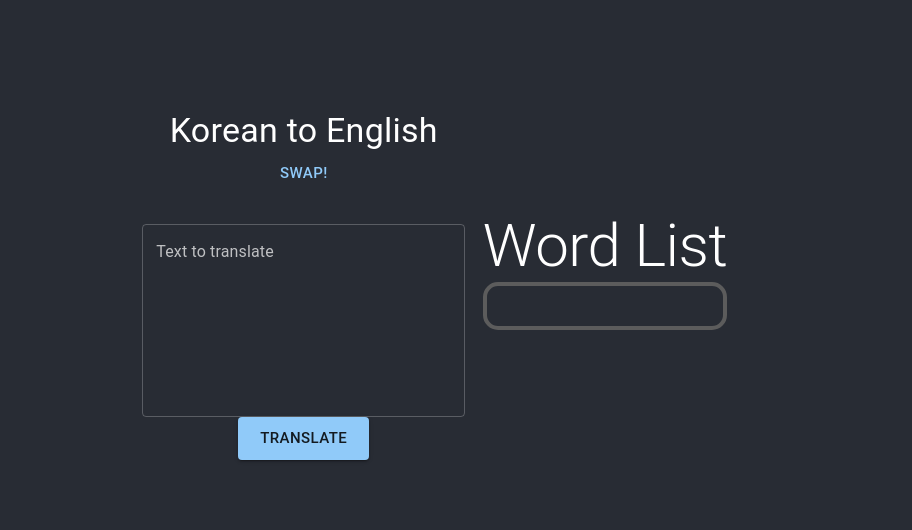
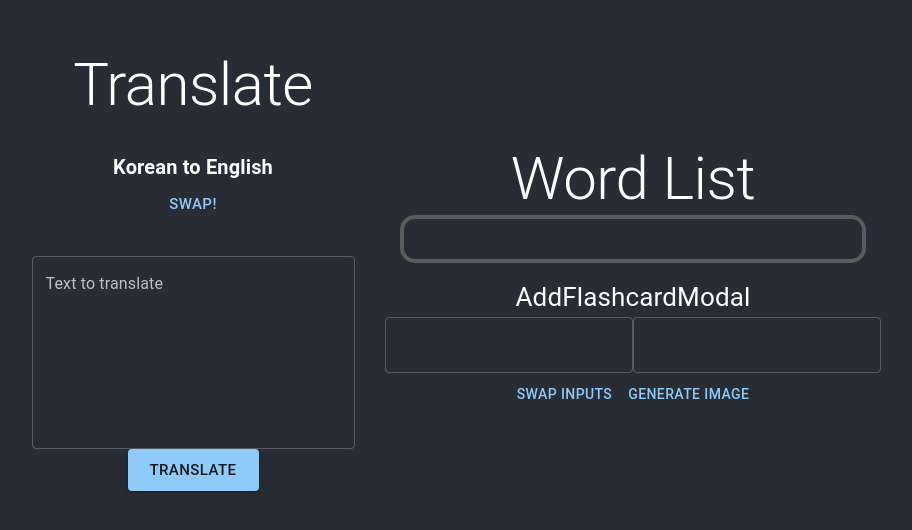
Before and after one commit to ElderlyC/Raven-Cards, a React (Create React App) app: page / in a window 1280 px wide. Shown: the part 130-660 px from the top of the page, without its empty margins (199-1111 px from the left). Built offline with nearby package versions, Linux system fonts and the light colour scheme.

Commit message:
started add flashcard modal

```diff
--- a/src/App.tsx
+++ b/src/App.tsx
@@ -1,8 +1,8 @@
 import { useEffect, useState } from "react";
 import "./App.css";
-import TranslationPair from "./Components/Translation/TranslationPair";
 import TranslationForm from "./Components/Translation/TranslationForm";
 import Wordlist from "./Components/Translation/Wordlist";
+import AddFlashcard from "./Components/AddFlashcard/AddFlashcard";
 import { WordPair } from "./types";
 import { ThemeProvider, createTheme } from "@mui/material/styles";
 import CssBaseline from "@mui/material/CssBaseline";
@@ -16,14 +16,14 @@ const darkTheme = createTheme({
 
 function App() {
   const wordlistString = localStorage.getItem("wordlist");
-  const [words, setWords] = useState(["", ""]);
-  const [mode, setMode] = useState(["ko", "en"]);
-  const [loading, setLoading] = useState(false);
+  //const [words, setWords] = useState(["", ""]);
+  //const [loading, setLoading] = useState(false);
   const [wordList, setWordlist] = useState<WordPair[]>(
     wordlistString ? JSON.parse(wordlistString) : []
   );
+  const [cardPair, setPair] = useState<WordPair>({ source: "", target: "" });
 
-  const [imageLink, setImage] = useState("");
+  //const [imageLink, setImage] = useState("");
   const [counter, setCounter] = useState(0);
 
   //setLoading(true);
@@ -37,11 +37,11 @@ function App() {
     );
   };
 
-  const handleImageGenerate = (link: string) => {
-    console.log(counter);
-    setImage(link[counter]?.link);
-    counter > 10 ? setCounter(0) : setCounter((p) => p + 1);
-  };
+  // const handleImageGenerate = (link: string) => {
+  //   console.log(counter);
+  //   setImage(link[counter]?.link);
+  //   counter > 10 ? setCounter(0) : setCounter((p) => p + 1);
+  // };
 
   const handleAddToWordlist = (wordPair: WordPair) => {
     const sourceArray = wordPair.source.split("\n");
@@ -51,10 +51,14 @@ function App() {
       targetArray[index],
     ]);
     const newPairsArray = newWordsTuples.map(([source, target]) => ({
-      source: source?.trim(), // Trim to remove any leading or trailing spaces
+      source: source?.trim(),
       target: target?.trim(),
     }));
     setWordlist((prev) => [...prev, ...newPairsArray]);
+  };
+
+  const handleAddCard = (pair: WordPair) => {
+    setPair(pair);
   };
 
   useEffect(() => {
@@ -67,7 +71,14 @@ function App() {
       <div className="App">
         <header className="App-header">
           <TranslationForm onTranslation={handleAddToWordlist} />
-          <Wordlist wordlist={wordList} handleRemovePair={handleRemovePair} />
+          <div style={{ display: "flex", flexDirection: "column" }}>
+            <Wordlist
+              wordlist={wordList}
+              onRemovePair={handleRemovePair}
+              onAddCard={handleAddCard}
+            />
+            <AddFlashcard pair={cardPair} />
+          </div>
 
           {/* setCounter(0); */}
 
@@ -78,13 +89,13 @@ function App() {
                     onDelete={handleRemovePair}
                     onGenerate={handleImageGenerate}
                   /> */}
-          {imageLink && (
+          {/* {imageLink && (
             <img
               src={imageLink}
               alt="definition"
               style={{ maxHeight: 600, maxWidth: 600 }}
             />
-          )}
+          )} */}
         </header>
       </div>
     </ThemeProvider>
--- a/src/Components/AddFlashcard/AddFlashcard.tsx
+++ b/src/Components/AddFlashcard/AddFlashcard.tsx
@@ -1,8 +1,45 @@
-import React from "react";
+import { Button, Typography, TextField, Box } from "@mui/material";
+import { WordPair } from "../../types";
+import { useState, useEffect } from "react";
 // papago define used when a new card is created (attempt to get definition =meaning+examples)
+// -new flashcard button
+// --opens a modal (hide other components, all in App.tsx)
+// --autofills inputs using source and target from WordPair
+// --auto generates a meaning/examples
+// --optional image generator button
+// --swap inputs button
+// -extract code from TranslationPair, delete it
 
-const AddFlashcard = () => {
-  return <div>AddFlashcard</div>;
+type AddCardProps = {
+  pair: WordPair;
+};
+
+const AddFlashcard: React.FC<AddCardProps> = ({ pair }) => {
+  const [input1, setInput1] = useState(pair.source);
+  const [input2, setInput2] = useState(pair.target);
+
+  const handleSwap = () => {
+    setInput1(input2);
+    setInput2(input1);
+  };
+
+  useEffect(() => {
+    setInput1(pair.source);
+    setInput2(pair.target);
+  }, [pair]);
+
+  return (
+    <div>
+      AddFlashcardModal
+      <Typography>{pair.source + pair.target}</Typography>
+      <Box>
+        <TextField id="source" variant="outlined" value={input1} />
+        <TextField id="target" variant="outlined" value={input2} />
+      </Box>
+      <Button onClick={handleSwap}>Swap Inputs</Button>
+      <Button>Generate Image</Button>
+    </div>
+  );
 };
 
 export default AddFlashcard;
--- a/src/Components/Translation/TranslationForm.tsx
+++ b/src/Components/Translation/TranslationForm.tsx
@@ -38,9 +38,10 @@ const TranslationForm: React.FC<TranslationFormTypes> = ({ onTranslation }) => {
   };
 
   return (
-    <div>
+    <div style={{ minWidth: "30%" }}>
+      <Typography variant="h2">Translate</Typography>
       <Box sx={{ margin: "30px" }}>
-        <Typography variant="h4">
+        <Typography variant="h6" fontWeight={"bold"}>
           {langNames[langs[0] as keyof typeof langNames]} to{" "}
           {langNames[langs[1] as keyof typeof langNames]}
         </Typography>
@@ -61,7 +62,10 @@ const TranslationForm: React.FC<TranslationFormTypes> = ({ onTranslation }) => {
             rows={5}
             onChange={(e) => setText(e.target.value)}
             InputProps={{
-              sx: { textarea: { fontSize: "1.5rem" }, lineHeight: "2rem" },
+              sx: {
+                textarea: { fontSize: "1.5rem" },
+                lineHeight: "2rem",
+              },
             }}
           />
         </Box>
--- a/src/Components/Translation/Wordlist.tsx
+++ b/src/Components/Translation/Wordlist.tsx
@@ -14,12 +14,22 @@ import { WordPair } from "../../types";
 
 type WordListProps = {
   wordlist: WordPair[];
-  handleRemovePair: (source: string) => void;
+  onRemovePair: (source: string) => void;
+  onAddCard: (pair: WordPair) => void;
 };
 
-const Wordlist: React.FC<WordListProps> = ({ wordlist, handleRemovePair }) => {
+const Wordlist: React.FC<WordListProps> = ({
+  wordlist,
+  onRemovePair,
+  onAddCard,
+}) => {
   const handleDeletePair = (source: string) => {
-    handleRemovePair(source);
+    onRemovePair(source);
+  };
+
+  const handleAddFlashcard = (pair: WordPair) => {
+    onAddCard(pair);
+    console.log(pair);
   };
 
   const StyledScrollbar = styled("div")({
@@ -40,6 +50,7 @@ const Wordlist: React.FC<WordListProps> = ({ wordlist, handleRemovePair }) => {
     <Box
       sx={{
         margin: "15px",
+        minWidth: "45%",
       }}
     >
       <Typography variant="h2">Word List</Typography>
@@ -60,7 +71,7 @@ const Wordlist: React.FC<WordListProps> = ({ wordlist, handleRemovePair }) => {
           {wordlist.map((pair) => (
             <Paper
               key={pair.source + Math.random() * 10000}
-              style={{ marginBottom: "5px", padding: "5px" }}
+              sx={{ marginBottom: "5px", padding: "5px" }}
             >
               <Grid container spacing={2} alignItems="center">
                 <Grid item xs={4}>
@@ -75,7 +86,9 @@ const Wordlist: React.FC<WordListProps> = ({ wordlist, handleRemovePair }) => {
                   </Button>
                 </Grid>
                 <Grid item xs={3}>
-                  <Button>Add Flashcard!</Button>
+                  <Button onClick={() => handleAddFlashcard(pair)}>
+                    Add Flashcard!
+                  </Button>
                 </Grid>
               </Grid>
             </Paper>
```
Also changed, not shown: server.js (+9 -0 lines), src/Planning/Plan.txt.
